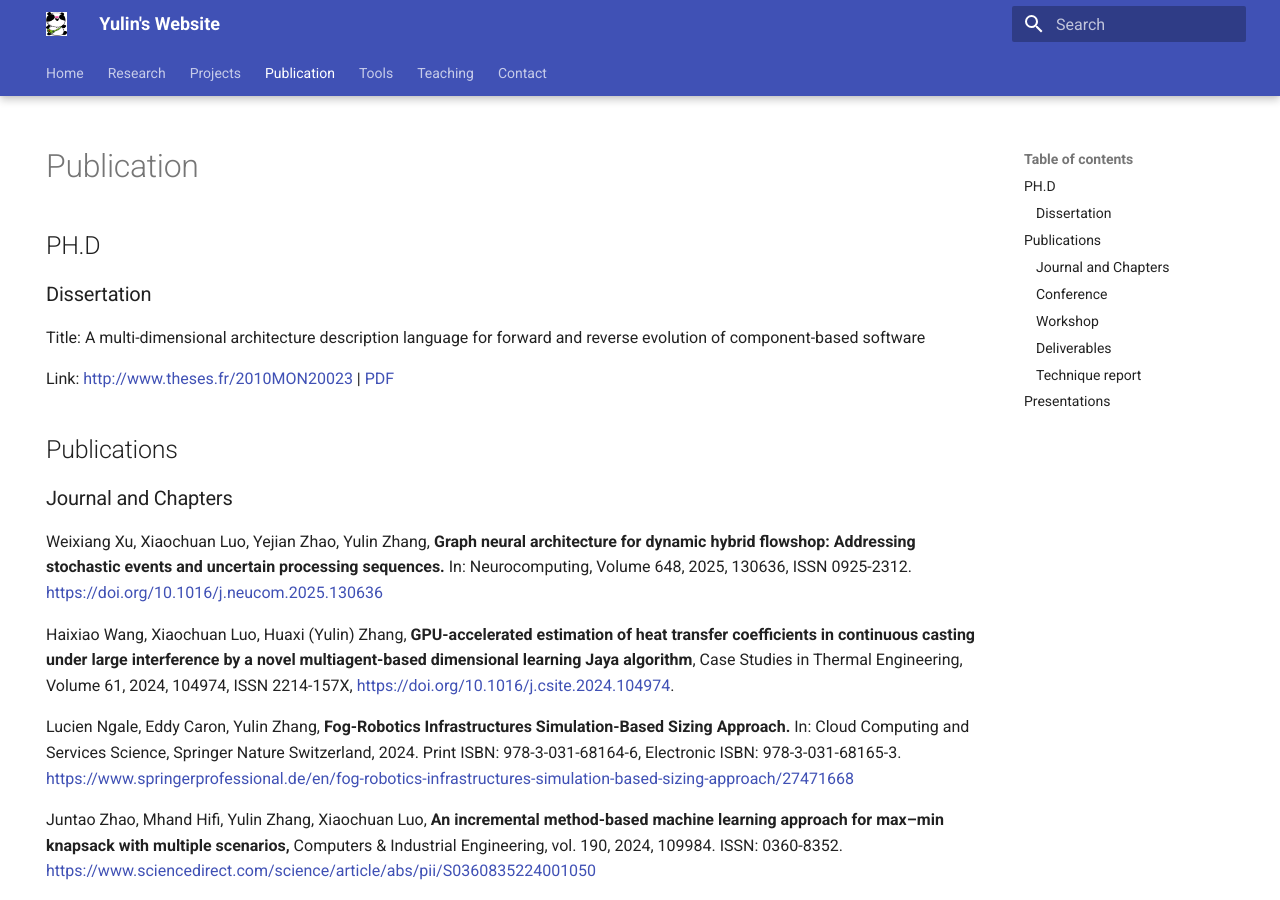
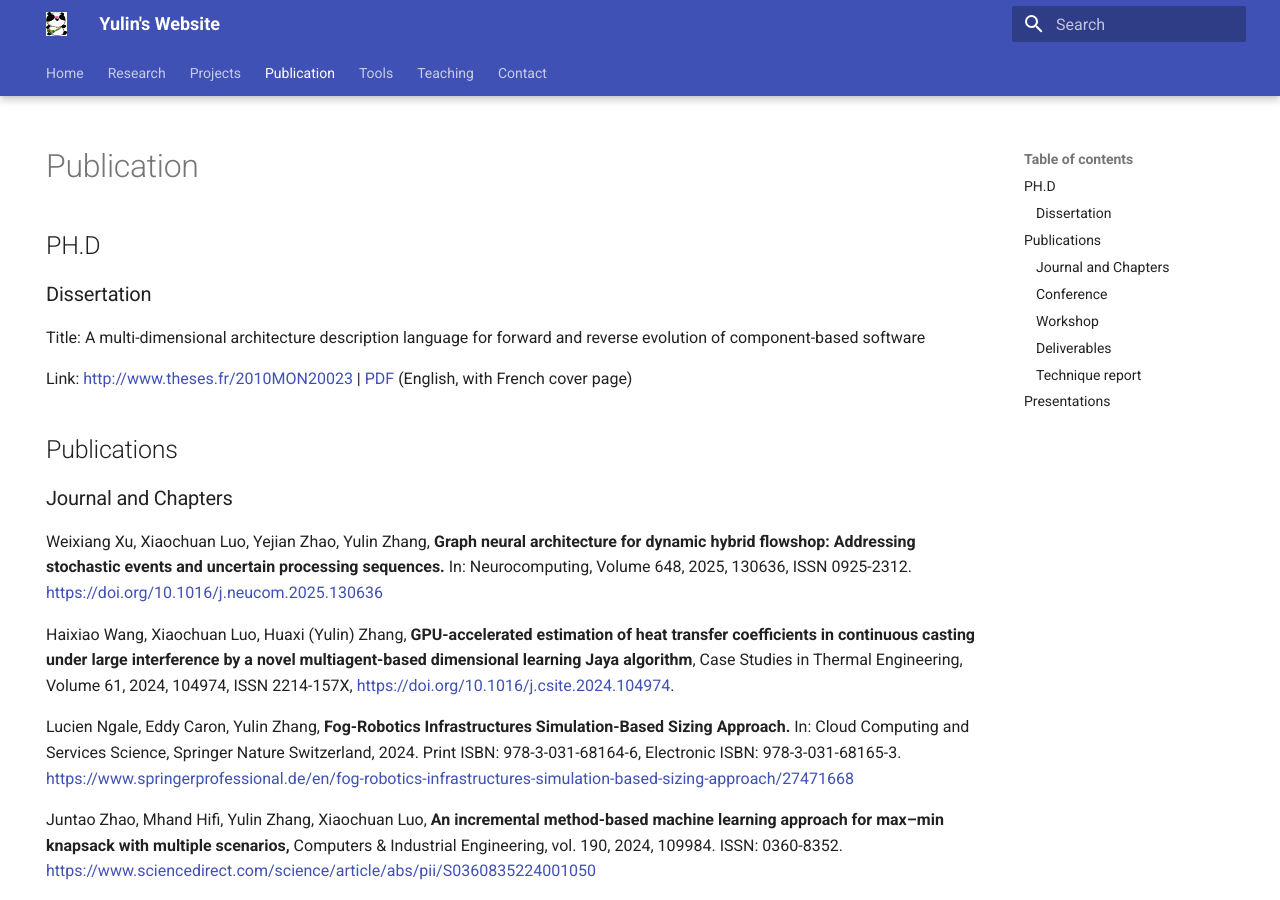
Before and after one commit to yulinz888888/yulinz888888.github.io, an MkDocs documentation site: the page built from docs/publications.md, in a window 1280 px wide and 900 px high. Built offline with MkDocs 1.6.1 and Material for MkDocs 9.7.7, drawn with Linux system fonts in a browser that asks for light colours.

Commit message:
Add language clarification for thesis PDF

```diff
--- a/docs/publications.md
+++ b/docs/publications.md
@@ -9,7 +9,7 @@ hide:
 
 Title: A multi-dimensional architecture description language for forward and reverse evolution of component-based software
 
-Link: [http://www.theses.fr/2010MON20023](http://www.theses.fr/2010MON20023) | [PDF](assets/pdf/ZHANG_2010_thesis_diffusion.pdf)
+Link: [http://www.theses.fr/2010MON20023](http://www.theses.fr/2010MON20023) | [PDF](assets/pdf/ZHANG_2010_thesis_diffusion.pdf) (English, with French cover page)
 
 ## Publications
 
```
